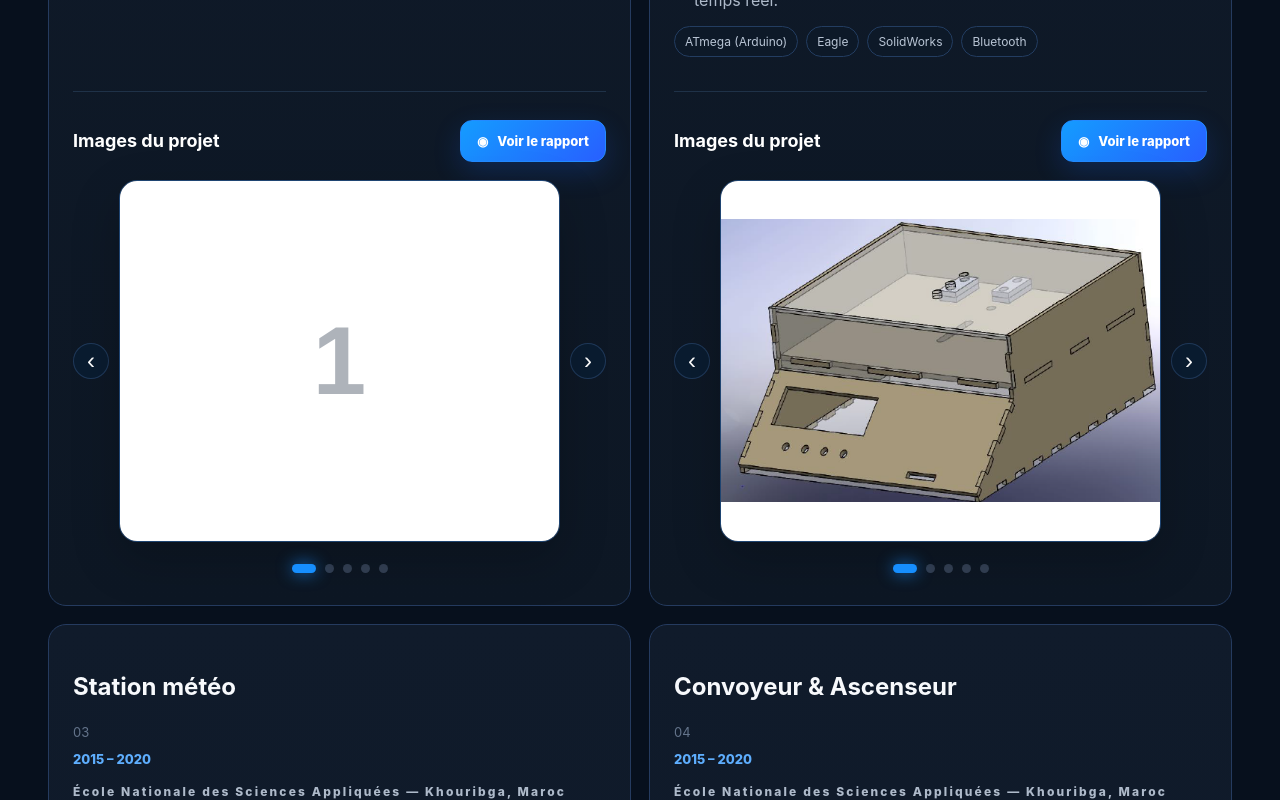
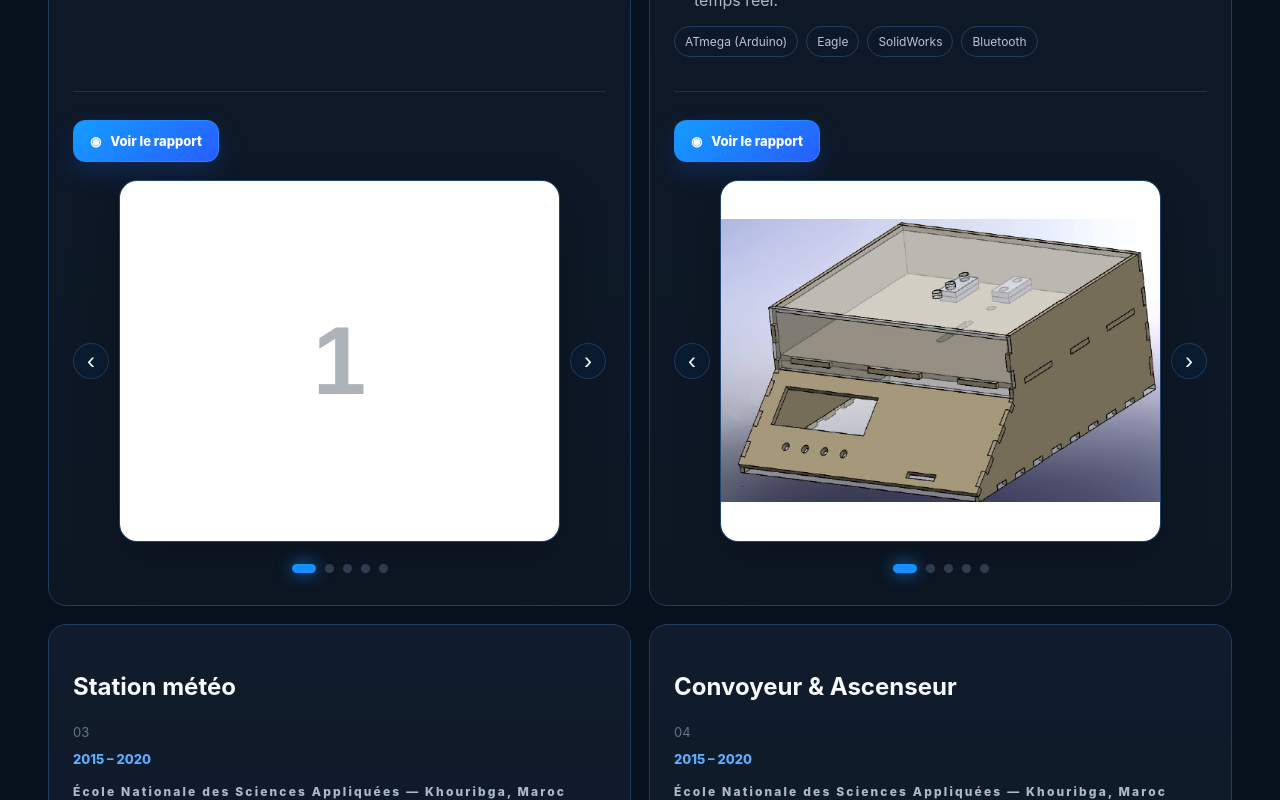
Before and after one commit to Oelayouchi/portfolio, a Next.js app: page / in a window 1280 px wide. Shown: the part 8100-8900 px from the top of the page. Built offline with nearby package versions, Linux system fonts and the light colour scheme.

Commit message:
Place le bouton rapport dans l'en-tête des projets

```diff
--- a/components/project-media.js
+++ b/components/project-media.js
@@ -100,7 +100,6 @@ export default function ProjectMedia({ slug, title }) {
   return (
     <div className="projectMedia">
       <div className="projectMediaHeader">
-        <h4>Images du projet</h4>
         <button className="projectReportButton" type="button" onClick={() => setReportOpen(true)}>
           <span aria-hidden="true">◉</span>
           Voir le rapport
```
